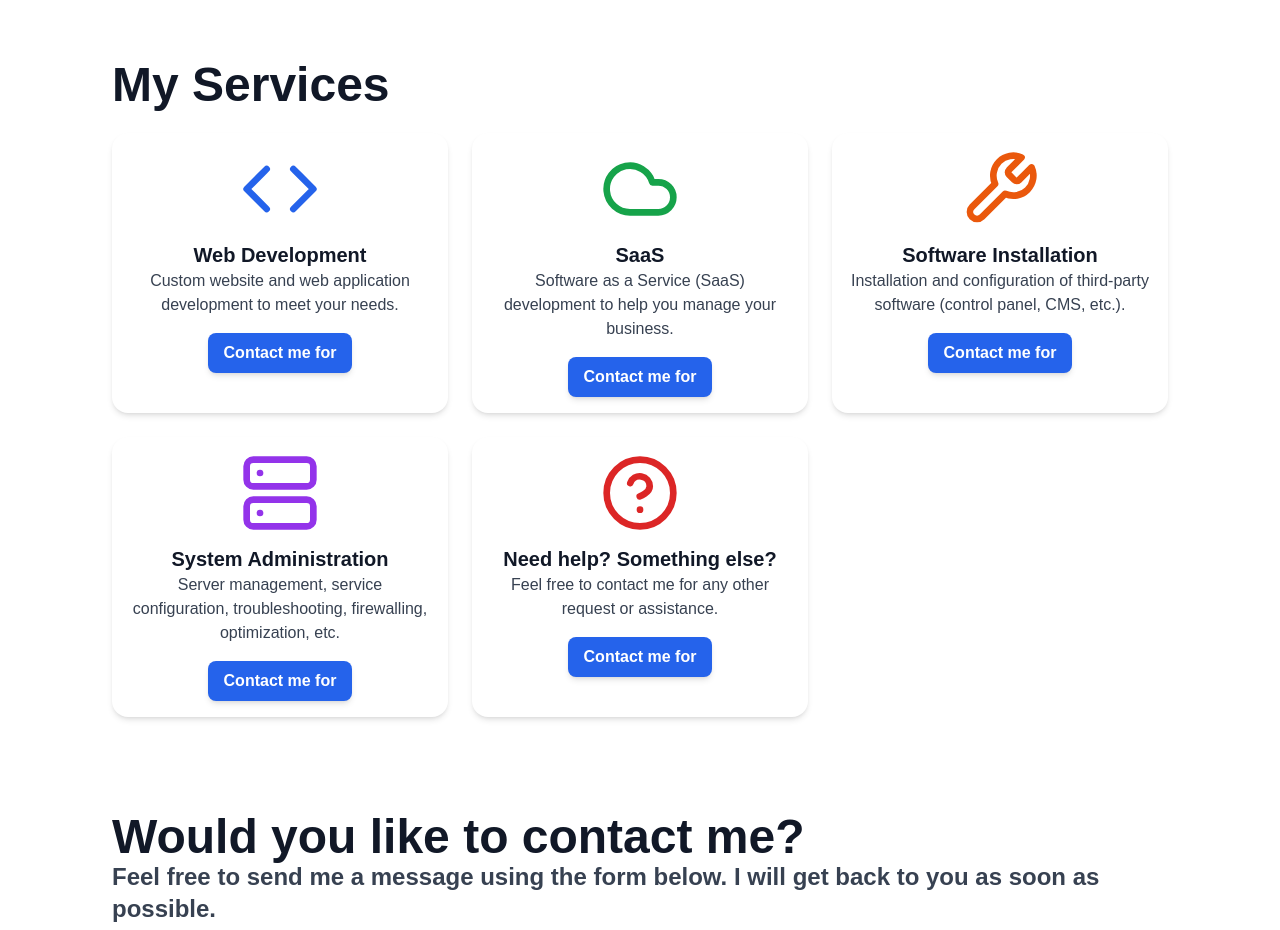
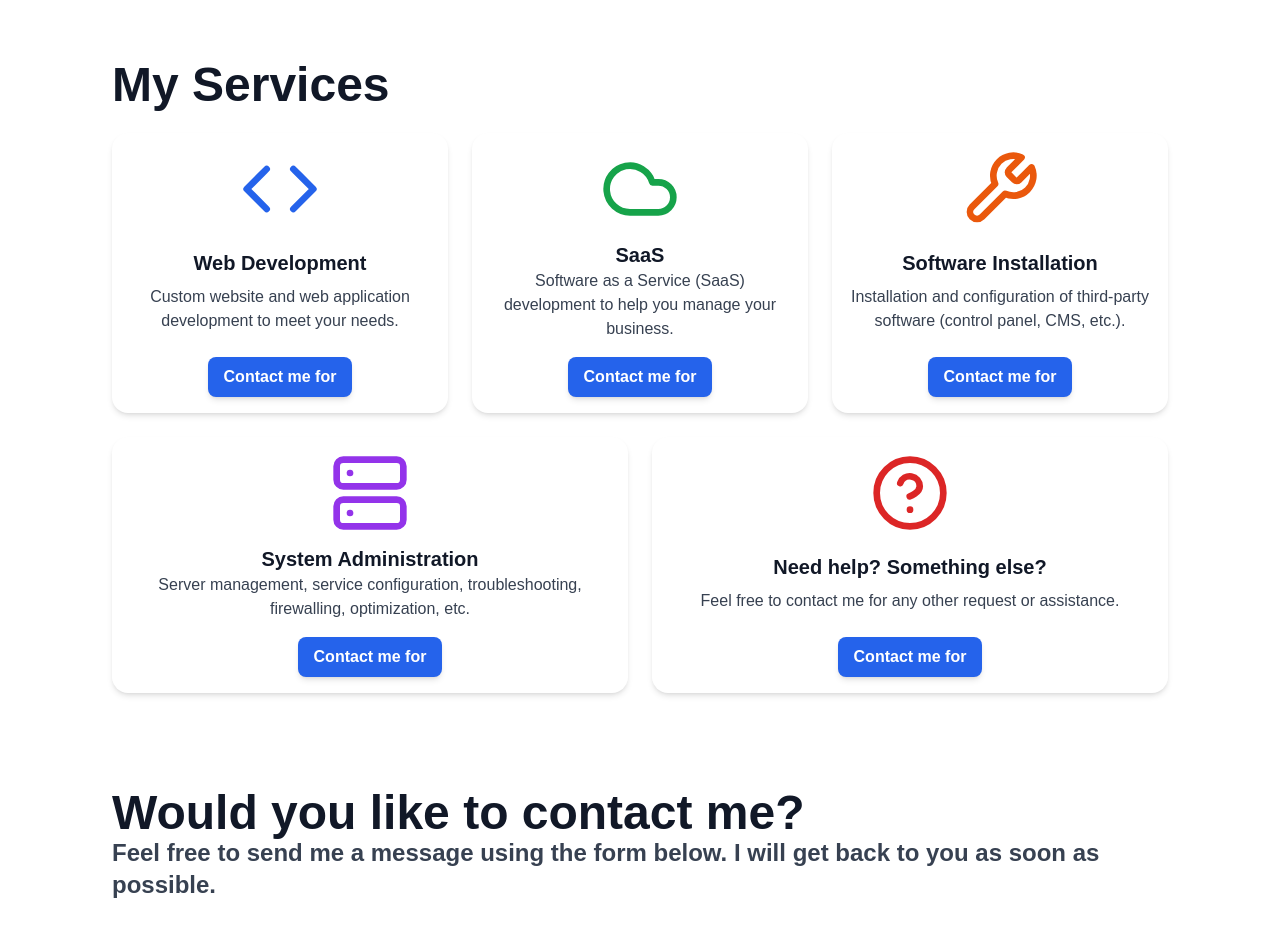
Before and after one commit to Farmeurimmo/portfolio-v5, a Next.js app: page /en in a window 1280 px wide. Shown: the part 1860-2790 px from the top of the page. Built offline with nearby package versions, Linux system fonts and the light colour scheme; no server answers.

Commit message:
feat: better services display

```diff
--- a/src/app/[locale]/ContactSection.jsx
+++ b/src/app/[locale]/ContactSection.jsx
@@ -22,9 +22,9 @@ export default function ContactSection() {
                     {t('services.title')}
                 </h2>
 
-                <div className="grid grid-cols-1 sm:grid-cols-2 lg:grid-cols-3 gap-6 mt-6 w-full">
+                <div className="flex flex-wrap gap-6 mt-6 w-full justify-start">
                     <div
-                        className="p-4 bg-white dark:bg-gray-800 rounded-2xl shadow-md flex flex-col items-center text-center">
+                        className="flex flex-col justify-between items-center text-center flex-1 min-w-[250px] p-4 bg-white dark:bg-gray-800 rounded-2xl shadow-md">
                         <Code className="h-20 w-20 text-blue-600 dark:text-blue-400 mb-3"/>
                         <h3 className="text-xl font-semibold text-gray-900 dark:text-white">{t('services.web_dev.title')}</h3>
                         <p className="text-gray-700 dark:text-gray-300">{t('services.web_dev.description')}</p>
@@ -32,7 +32,7 @@ export default function ContactSection() {
                     </div>
 
                     <div
-                        className="p-4 bg-white dark:bg-gray-800 rounded-2xl shadow-md flex flex-col items-center text-center">
+                        className="flex flex-col justify-between items-center text-center flex-1 min-w-[250px] p-4 bg-white dark:bg-gray-800 rounded-2xl shadow-md">
                         <Cloud className="h-20 w-20 text-green-600 dark:text-green-400 mb-3"/>
                         <h3 className="text-xl font-semibold text-gray-900 dark:text-white">{t('services.saas.title')}</h3>
                         <p className="text-gray-700 dark:text-gray-300">{t('services.saas.description')}</p>
@@ -40,7 +40,7 @@ export default function ContactSection() {
                     </div>
 
                     <div
-                        className="p-4 bg-white dark:bg-gray-800 rounded-2xl shadow-md flex flex-col items-center text-center">
+                        className="flex flex-col justify-between items-center text-center flex-1 min-w-[250px] p-4 bg-white dark:bg-gray-800 rounded-2xl shadow-md">
                         <Wrench className="h-20 w-20 text-orange-600 dark:text-orange-400 mb-3"/>
                         <h3 className="text-xl font-semibold text-gray-900 dark:text-white">{t('services.installation.title')}</h3>
                         <p className="text-gray-700 dark:text-gray-300">{t('services.installation.description')}</p>
@@ -48,7 +48,7 @@ export default function ContactSection() {
                     </div>
 
                     <div
-                        className="p-4 bg-white dark:bg-gray-800 rounded-2xl shadow-md flex flex-col items-center text-center">
+                        className="flex flex-col justify-between items-center text-center flex-1 min-w-[250px] p-4 bg-white dark:bg-gray-800 rounded-2xl shadow-md">
                         <Server className="h-20 w-20 text-purple-600 dark:text-purple-400 mb-3"/>
                         <h3 className="text-xl font-semibold text-gray-900 dark:text-white">{t('services.admin.title')}</h3>
                         <p className="text-gray-700 dark:text-gray-300">{t('services.admin.description')}</p>
@@ -56,7 +56,7 @@ export default function ContactSection() {
                     </div>
 
                     <div
-                        className="p-4 bg-white dark:bg-gray-800 rounded-2xl shadow-md flex flex-col items-center text-center">
+                        className="flex flex-col justify-between items-center text-center flex-1 min-w-[250px] p-4 bg-white dark:bg-gray-800 rounded-2xl shadow-md">
                         <CircleHelp className="h-20 w-20 text-red-600 dark:text-red-400 mb-3"/>
                         <h3 className="text-xl font-semibold text-gray-900 dark:text-white">{t('services.help.title')}</h3>
                         <p className="text-gray-700 dark:text-gray-300">{t('services.help.description')}</p>
@@ -64,6 +64,7 @@ export default function ContactSection() {
                     </div>
                 </div>
             </section>
+
             <section id={"contact"} className="flex flex-col items-start p-2 sm:p-4 lg:p-8">
                 <h2 className="text-3xl sm:text-4xl lg:text-5xl font-bold text-gray-900 dark:text-white">{t('contact.title')}</h2>
                 <p className="text-lg font-semibold sm:text-xl lg:text-2xl text-gray-700 dark:text-gray-200">{t('contact.description')}</p>
```
